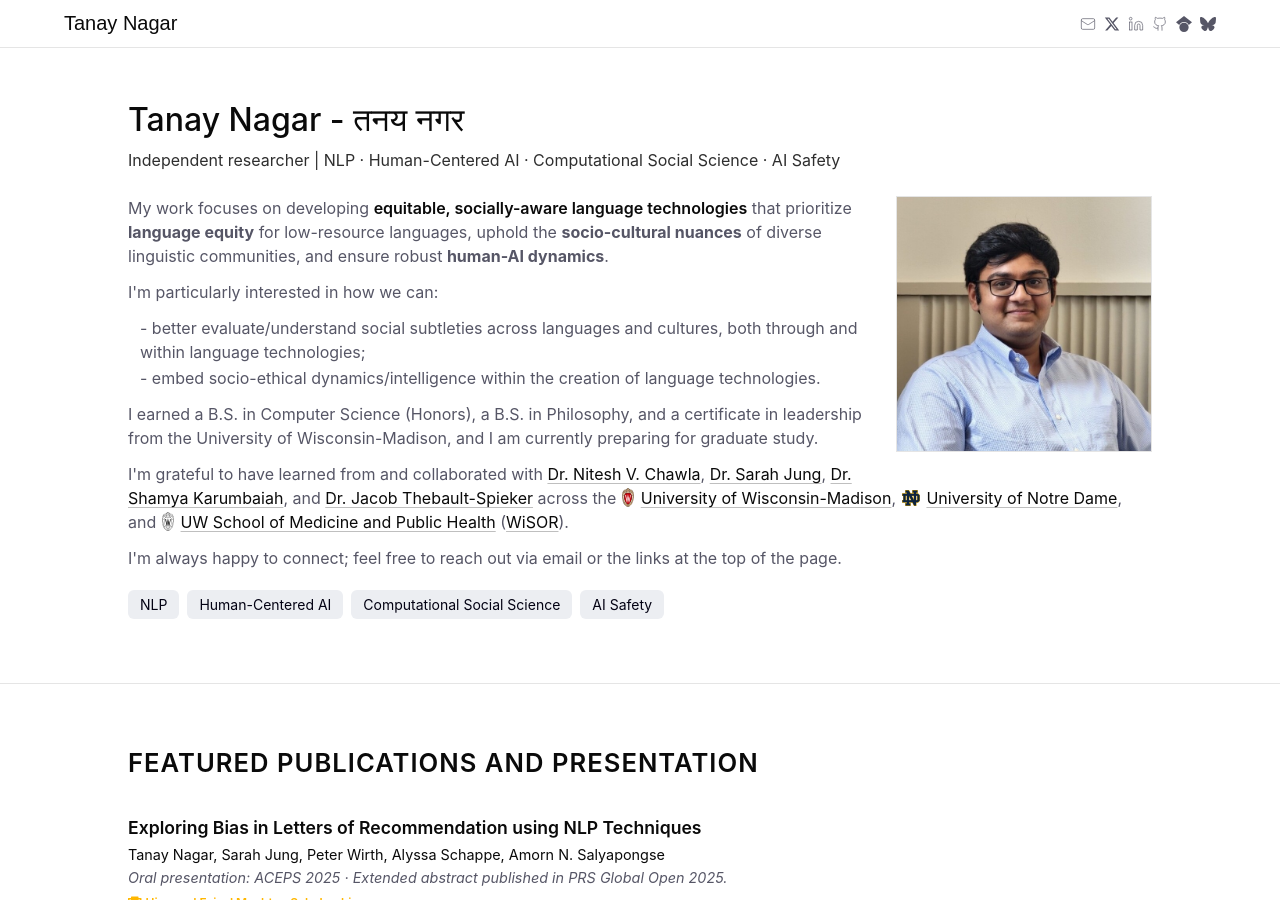
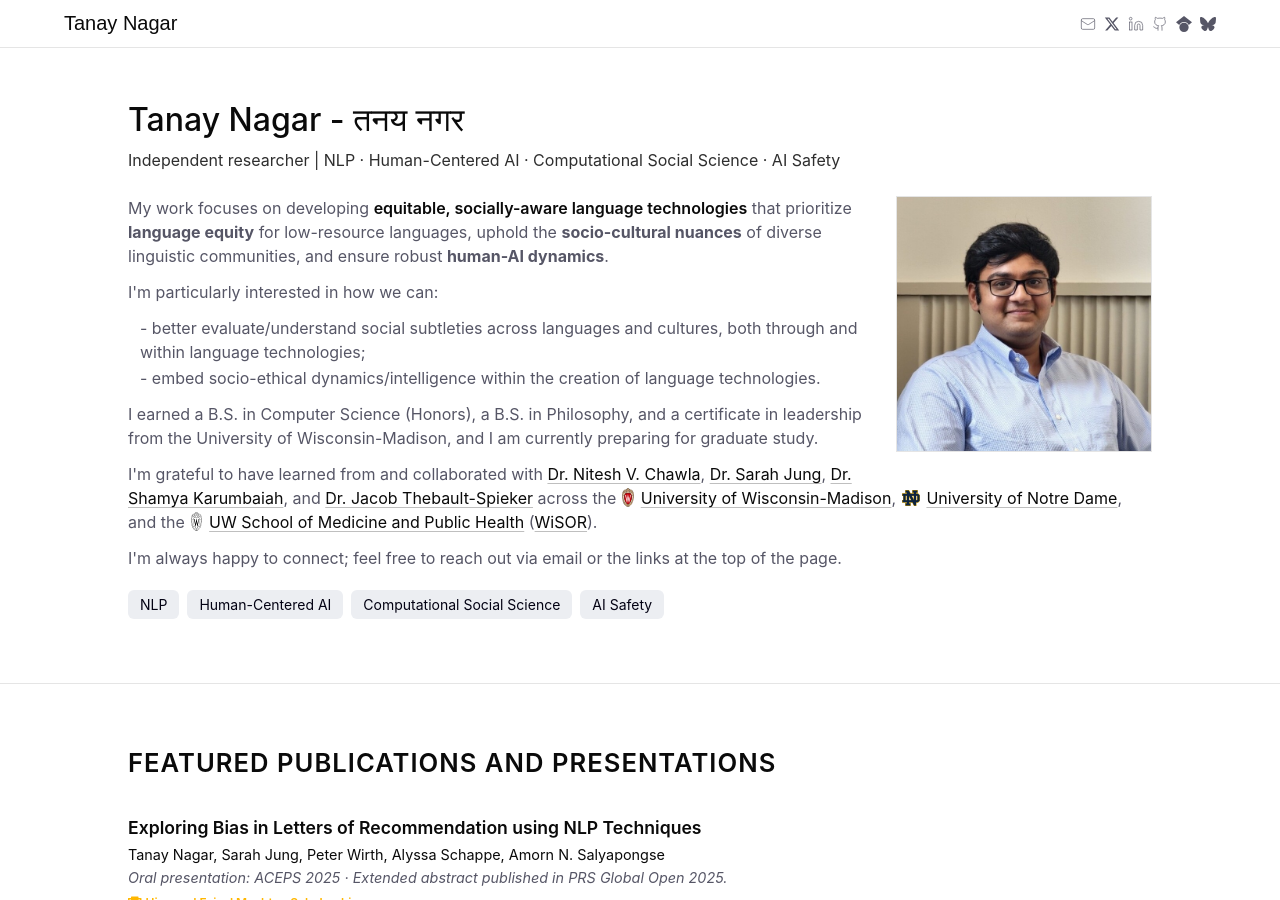
Before and after one commit to tnagar72/tnagar72.github.io, a Jekyll site: the page built from index.html, in a window 1280 px wide and 900 px high. Built offline with Jekyll 4.4.1, drawn with Linux system fonts in a browser that asks for light colours; nearby versions of some CDN libraries.

Commit message:
Fix typo and article in hero/publications headings
Pluralize "Featured publications and presentation" to "...presentations".
Add definite article before UW SMPH in the hero collaborators line so it
reads "...and the UW School of Medicine and Public Health (WiSOR)" rather
than "...and UW School of...".

Co-Authored-By: Claude Opus 4.7 (1M context) <noreply@anthropic.com>

```diff
--- a/_includes/hero.html
+++ b/_includes/hero.html
@@ -26,7 +26,7 @@
                 I'm grateful to have learned from and collaborated with {% for person in front_people -%}
                     <a href="{{ person.url }}" target="_blank" rel="noopener noreferrer">{{ person.name }}</a>{% unless forloop.last %}{% if forloop.rindex == 2 %}, and {% else %}, {% endif %}{% endunless -%}
                 {%- endfor %} across the {% for inst in front_insts -%}
-                    {% if inst.logo != '' %}<img class="intro-logo{% if inst.logo_class != '' %} {{ inst.logo_class }}{% endif %}" src="{{ inst.logo | relative_url }}" alt="{{ inst.logo_alt }}" /> {% endif %}<a href="{{ inst.url }}" target="_blank" rel="noopener noreferrer">{{ inst.name }}</a>{% if inst.subs and inst.subs.size > 0 %} ({% for sub in inst.subs %}<a href="{{ sub.url }}" target="_blank" rel="noopener noreferrer">{{ sub.name }}</a>{% unless forloop.last %}, {% endunless %}{% endfor %}){% endif %}{% unless forloop.last %}{% if forloop.rindex == 2 %}, and {% else %}, {% endif %}{% endunless %}
+                    {% if inst.logo != '' %}<img class="intro-logo{% if inst.logo_class != '' %} {{ inst.logo_class }}{% endif %}" src="{{ inst.logo | relative_url }}" alt="{{ inst.logo_alt }}" /> {% endif %}<a href="{{ inst.url }}" target="_blank" rel="noopener noreferrer">{{ inst.name }}</a>{% if inst.subs and inst.subs.size > 0 %} ({% for sub in inst.subs %}<a href="{{ sub.url }}" target="_blank" rel="noopener noreferrer">{{ sub.name }}</a>{% unless forloop.last %}, {% endunless %}{% endfor %}){% endif %}{% unless forloop.last %}{% if forloop.rindex == 2 %}, and the {% else %}, {% endif %}{% endunless %}
                 {%- endfor %}.
             </p>
 
--- a/_includes/publications.html
+++ b/_includes/publications.html
@@ -1,7 +1,7 @@
 <section id="publications" class="section-border">
     <div class="hero-content">
         <div class="section-header">
-            <h2>Featured publications and presentation</h2>
+            <h2>Featured publications and presentations</h2>
         </div>
 
         <div class="pub-list">
```
